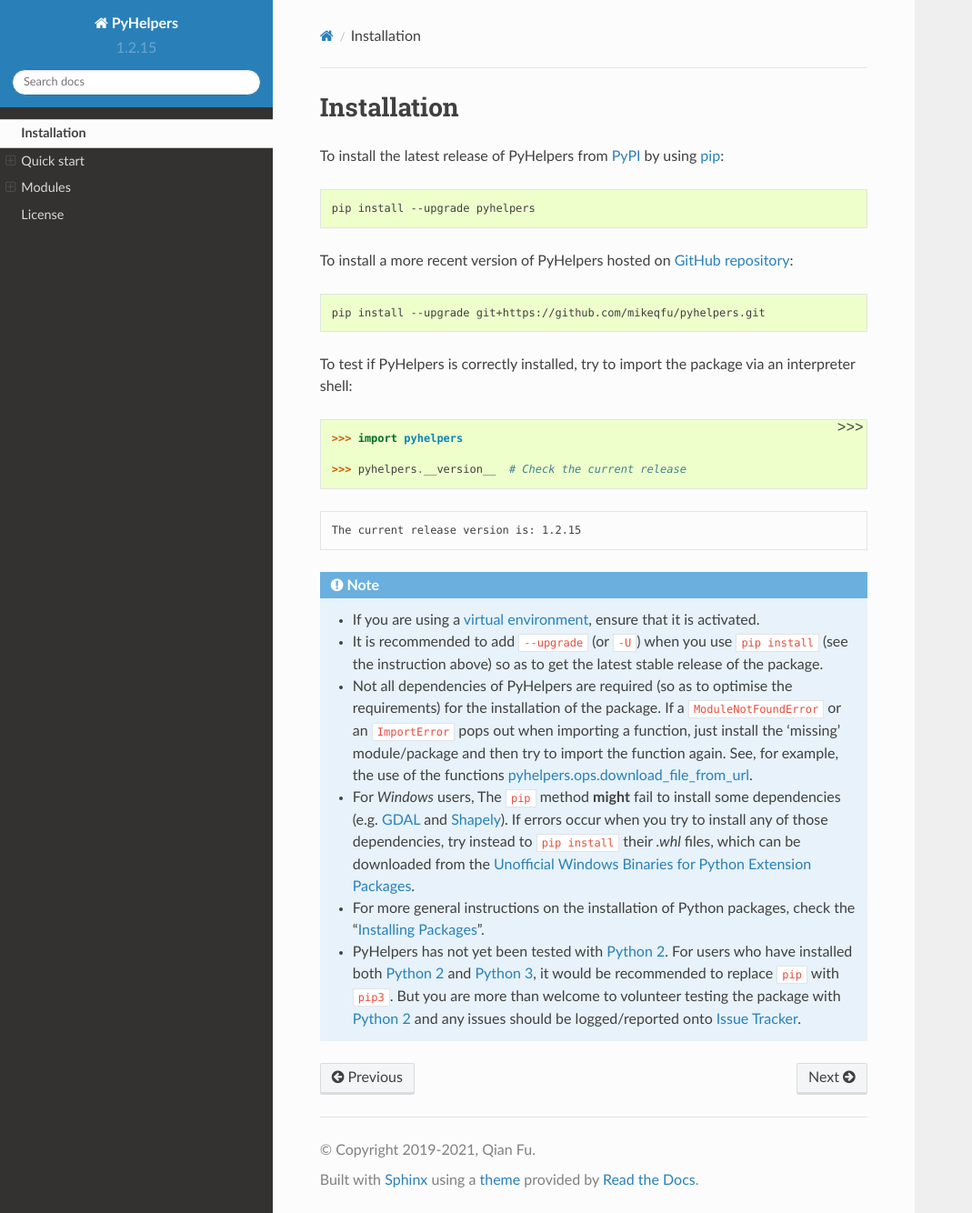
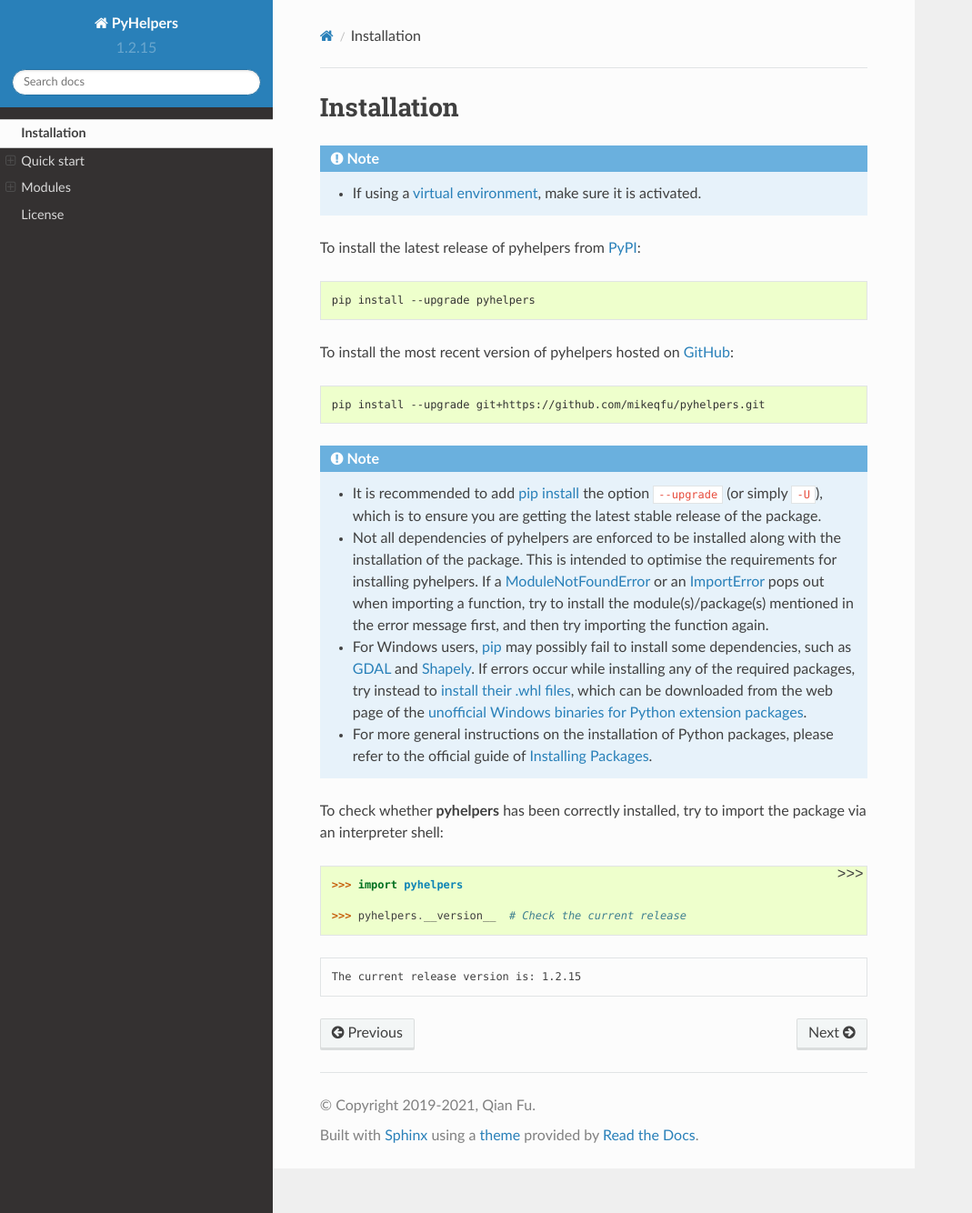
Before and after one commit to mikeqfu/pyhelpers, a Sphinx documentation site: the page built from docs/source/installation.rst, in a window 1280 px wide and 1334 px high. Shown: the whole window at 91% size, without its empty margins (0-1069 px from the left). Built offline with Sphinx 7.4.7 and the Read the Docs theme 2.0.0, drawn with Linux system fonts in a browser that asks for light colours.

Commit message:
Modify installation.rst

```diff
--- a/docs/source/installation.rst
+++ b/docs/source/installation.rst
@@ -2,21 +2,53 @@
 Installation
 ============
 
-To install the latest release of PyHelpers from `PyPI`_ by using `pip`_:
+.. note::
 
-.. code-block:: bash
+    - If using a `virtual environment`_, make sure it is activated.
+
+.. _`virtual environment`: https://packaging.python.org/glossary/#term-Virtual-Environment
+
+
+To install the latest release of pyhelpers from `PyPI`_:
+
+.. _`PyPi`: https://pypi.org/project/pyhelpers/
+
+.. code-block:: console
 
     pip install --upgrade pyhelpers
 
-To install a more recent version of PyHelpers hosted on `GitHub repository`_:
 
-.. code-block:: bash
+To install the most recent version of pyhelpers hosted on `GitHub`_:
+
+.. _`GitHub`: https://github.com/mikeqfu/pyhelpers
+
+.. code-block:: console
 
     pip install --upgrade git+https://github.com/mikeqfu/pyhelpers.git
 
-To test if PyHelpers is correctly installed, try to import the package via an interpreter shell:
+
+.. note::
+
+    - It is recommended to add `pip install`_ the option ``--upgrade`` (or simply ``-U``), which is to ensure you are getting the latest stable release of the package.
+    - Not all dependencies of pyhelpers are enforced to be installed along with the installation of the package. This is intended to optimise the requirements for installing pyhelpers. If a `ModuleNotFoundError`_ or an `ImportError`_ pops out when importing a function, try to install the module(s)/package(s) mentioned in the error message first, and then try importing the function again.
+    - For Windows users, `pip`_ may possibly fail to install some dependencies, such as `GDAL`_ and `Shapely`_. If errors occur while installing any of the required packages, try instead to `install their .whl files`_, which can be downloaded from the web page of the `unofficial Windows binaries for Python extension packages`_.
+    - For more general instructions on the installation of Python packages, please refer to the official guide of `Installing Packages`_.
+
+.. _`pip install`: https://pip.pypa.io/en/stable/cli/pip_install/
+.. _`ModuleNotFoundError`: https://docs.python.org/3/library/exceptions.html#ModuleNotFoundError
+.. _`ImportError`: https://docs.python.org/3/library/exceptions.html#ImportError
+.. _`pip`: https://pip.pypa.io/en/stable/cli/pip/
+.. _`GDAL`: https://pypi.org/project/GDAL/
+.. _`Shapely`: https://pypi.org/project/Shapely/
+.. _`install their .whl files`: https://stackoverflow.com/a/27909082/4981844
+.. _`unofficial Windows binaries for Python extension packages`: https://www.lfd.uci.edu/~gohlke/pythonlibs/
+.. _`Installing Packages`: https://packaging.python.org/tutorials/installing-packages/
+
+
+To check whether **pyhelpers** has been correctly installed, try to import the package via an interpreter shell:
 
 .. code-block:: python
+    :name: cmd current release
 
     >>> import pyhelpers
 
@@ -24,35 +56,3 @@
 
 .. parsed-literal::
     The current release version is: |version|
-
-
-.. note::
-
-    - If you are using a `virtual environment`_, ensure that it is activated.
-
-    - It is recommended to add ``--upgrade`` (or ``-U``) when you use ``pip install`` (see the instruction above) so as to get the latest stable release of the package.
-
-    - Not all dependencies of PyHelpers are required (so as to optimise the requirements) for the installation of the package. If a ``ModuleNotFoundError`` or an ``ImportError`` pops out when importing a function, just install the 'missing' module/package and then try to import the function again. See, for example, the use of the functions :ref:`pyhelpers.ops.download_file_from_url<ops-examples>`.
-
-    - For *Windows* users, The ``pip`` method **might** fail to install some dependencies (e.g. `GDAL`_ and `Shapely`_). If errors occur when you try to install any of those dependencies, try instead to ``pip install`` their *.whl* files, which can be downloaded from the `Unofficial Windows Binaries for Python Extension Packages`_.
-
-    - For more general instructions on the installation of Python packages, check the "`Installing Packages`_".
-
-    - PyHelpers has not yet been tested with `Python 2`_. For users who have installed both `Python 2`_ and `Python 3`_, it would be recommended to replace ``pip`` with ``pip3``. But you are more than welcome to volunteer testing the package with `Python 2`_ and any issues should be logged/reported onto `Issue Tracker`_.
-
-.. _`PyPI`: https://pypi.org/project/pyhelpers/
-.. _`pip`: https://packaging.python.org/key_projects/#pip
-
-.. _`GitHub repository`: https://github.com/mikeqfu/pyhelpers
-
-.. _`virtual environment`: https://packaging.python.org/glossary/#term-Virtual-Environment
-
-.. _`GDAL`: https://pypi.org/project/GDAL/
-.. _`Shapely`: https://pypi.org/project/Shapely/
-.. _`Unofficial Windows Binaries for Python Extension Packages`: https://www.lfd.uci.edu/~gohlke/pythonlibs/
-
-.. _`Installing Packages`: https://packaging.python.org/tutorials/installing-packages
-
-.. _`Python 2`: https://docs.python.org/2/
-.. _`Python 3`: https://docs.python.org/3/
-.. _`Issue Tracker`: https://github.com/mikeqfu/pyhelpers/issues
```
